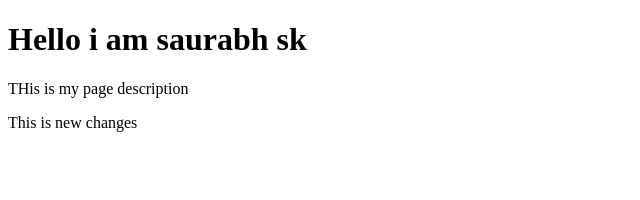
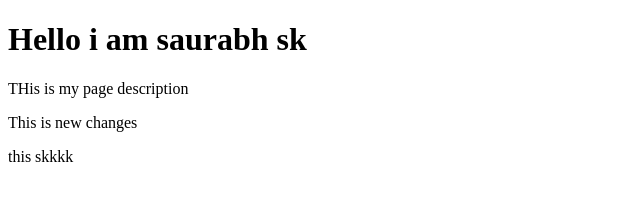
Before and after one commit to saurabhkuhikar/myphpweb, a plain HTML site: page index.html in a window 1280 px wide. Shown: the full height of the page, 0-640 px from the left. Drawn offline with Linux system fonts and the light colour scheme.

Commit message:
new commit

```diff
--- a/index.html
+++ b/index.html
@@ -9,5 +9,6 @@
     <h1>Hello i am saurabh sk</h1>
     <p>THis is my page description</p>
     <p>This is new changes</p>
+    <p>this skkkk</p>
 </body>
 </html>
```
